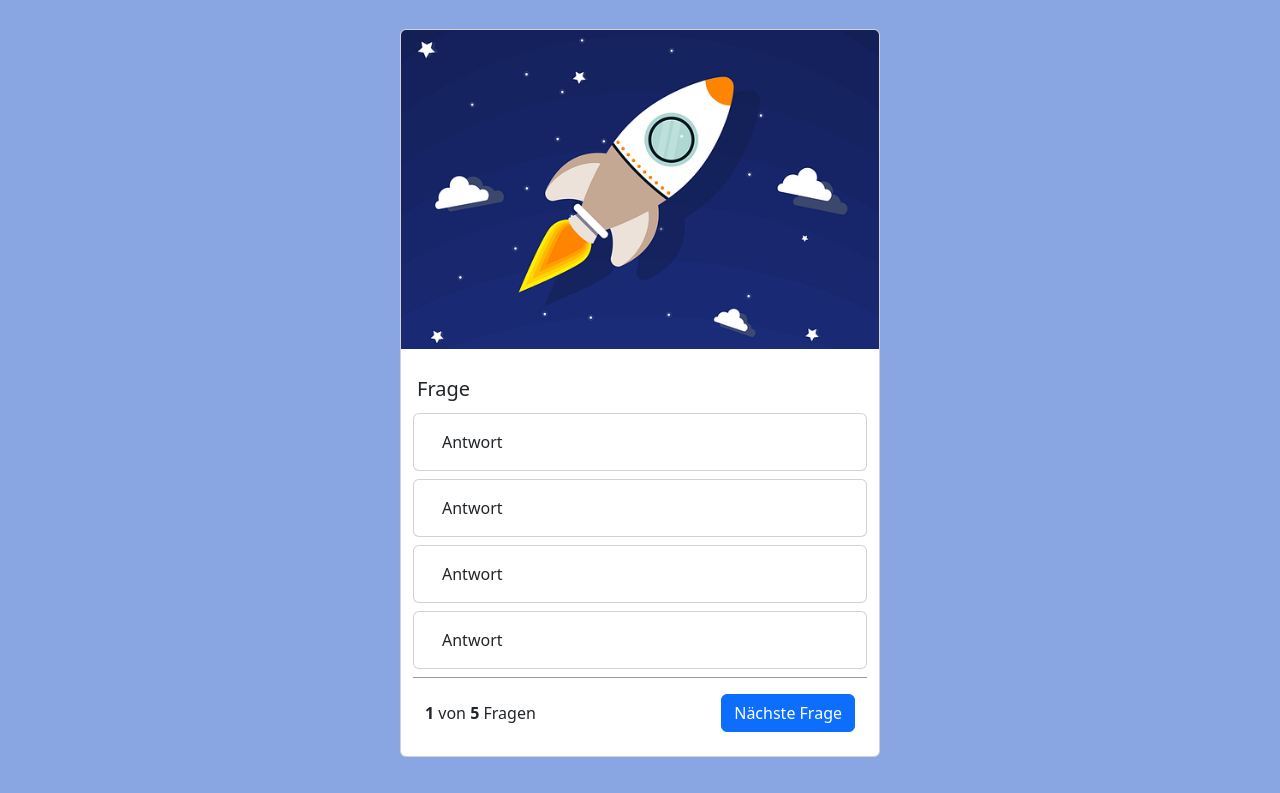
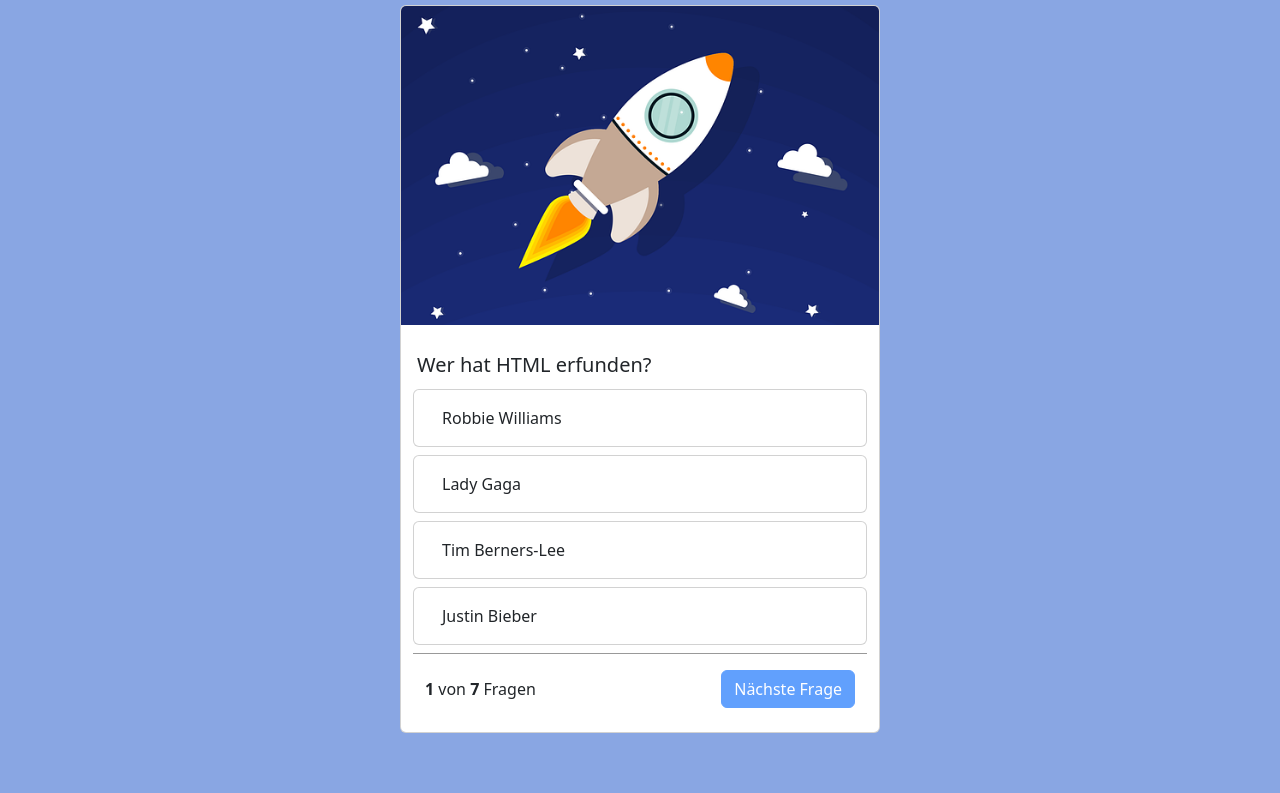
Before and after one commit to edda14/Quizapp, a plain HTML site: page index.html in a window 1280 px wide. Shown: the part 63-856 px from the top of the page. After the commit the page ends 808 px from the top, so only its background shows below. Drawn offline with nearby package versions, Linux system fonts and the light colour scheme.

Commit message:
new functions and Elements

```diff
--- a/index.html
+++ b/index.html
@@ -15,7 +15,7 @@
     <title>Quizapp</title>
 </head>
 
-<body>
+<body onload="init()">
     <nav class="navbar bg-body-tertiary">
         <div class="container-fluid">
             <a class="navbar-brand" href="#">Quizapp</a>
@@ -24,35 +24,41 @@
     <div class="container">
         <div class="card">
             <img src="./img/rocket.png" class="card-img-top height">
-            <div class="card-body row p-4">
-                <h5 class="card-title p-1">Frage</h5>
-                <div class="card mb-2">
-                    <div class="card-body">
+            <div class="card-body d-none card-end-screen" id="card-end-screen">
+                <h1>Quiz beendet</h1>
+                <img class="tropy-little" src="./img/trophy.png" alt="">
+                <div>Du hast <b id="right-answers">0</b> Fragen von <b id="all-question-number">7</b> richtig
+                    beantwortet</div>
+            </div>
+            <div id="card-screen" class="card-body row p-4">
+                <h5 id="question-text" class="card-title p-1">Frage</h5>
+                <div onclick="answer('answer_1')" class="card quiz-answer mb-2">
+                    <div id="answer_1" class="card-body">
                         Antwort
                     </div>
                 </div>
-                <div class="card mb-2">
-                    <div class="card-body">
+                <div onclick="answer('answer_2')" class="card quiz-answer mb-2">
+                    <div id="answer_2" class="card-body">
                         Antwort
                     </div>
                 </div>
-                <div class="card mb-2">
-                    <div class="card-body">
+                <div onclick="answer('answer_3')" class="card quiz-answer mb-2">
+                    <div id="answer_3" class="card-body">
                         Antwort
                     </div>
                 </div>
-                <div class="card mb-2 ">
-                    <div class="card-body">
+                <div onclick="answer('answer_4')" class="card quiz-answer mb-2">
+                    <div id="answer_4" class="card-body">
                         Antwort
                     </div>
                 </div>
-
                 <div class="question-footer pt-3">
                     <span>
-                        <b>1</b> von <b>5</b> Fragen
+                        <b id="question-number">1</b> von <b id="all-questions">5</b> Fragen
                     </span>
 
-                    <button class="btn btn-primary">Nächste Frage</button>
+                    <button disabled onclick="nextQuestion()" id="next-button" class="btn btn-primary">Nächste
+                        Frage</button>
                 </div>
 
             </div>
--- a/script.js
+++ b/script.js
@@ -0,0 +1,121 @@
+let questions = [
+    {
+        "question": "Wer hat HTML erfunden?",
+        "answer_1": "Robbie Williams",
+        "answer_2": "Lady Gaga",
+        "answer_3": "Tim Berners-Lee",
+        "answer_4": "Justin Bieber",
+        "right_answer": 3
+
+    },
+    {
+        "question": "Was bedeutet das HTML Tag &lt;a&gt;?",
+        "answer_1": "Fetter Text",
+        "answer_2": "Container",
+        "answer_3": "Ein Link",
+        "answer_4": "Kursiv",
+        "right_answer": 3
+    },
+    {
+        "question": "Wie bindet man eine Webseite in eine Webseite ein?",
+        "answer_1": "&lt;iframe&gt;, &lt;frame&gt;, and &lt;frameset&gt;",
+        "answer_2": "&lt;iframe&gt;",
+        "answer_3": "&lt;frame&gt;",
+        "answer_4": "&lt;frameset&gt;",
+        "right_answer": 2
+    },
+    {
+        "question": "Wie definiert man in Javascript eine Variable",
+        "answer_1": "let 100 = rate;",
+        "answer_2": "100 = let rate;",
+        "answer_3": "rate = 100;",
+        "answer_4": "let rate = 100;",
+        "right_answer": 4
+    },
+    {
+        "question": "Wie wählst du alle Elemente vom Typ &lt;a&gt; mit dem attribut title aus?",
+        "answer_1": "a[title] {...}",
+        "answer_2": "a > title {...}",
+        "answer_3": "a.title {...}",
+        "answer_4": "a=title {...}",
+        "right_answer": 1
+    },
+    {
+        "question": "Wie greift man auf den inhalt einer Id zu?",
+        "answer_1": "document.getElementById",
+        "answer_2": "content.getElementById",
+        "answer_3": "content.getelementbyid",
+        "answer_4": "document.getelementbyid",
+        "right_answer": 1
+    },
+    {
+        "question": "Wie werden Sekunden in Javascript dargestellt?",
+        "answer_1": "Zehntelsekunden",
+        "answer_2": "Millisekunden",
+        "answer_3": "Sekunden",
+        "answer_4": "Makrosekunden",
+        "right_answer": 2
+    }
+
+];
+
+let rightQuestions = 0;
+let currentQuestion = 0;
+
+function init() {
+    document.getElementById("all-questions").innerHTML = questions.length;
+    showQuestion();
+
+}
+
+function showQuestion() {
+    let question = questions[currentQuestion];
+    if (currentQuestion >= questions.length) {
+        document.getElementById('card-end-screen').classList.remove('d-none');
+        document.getElementById('card-screen').classList.add('d-none');
+        document.getElementById('all-question-number').innerHTML = questions.length;
+        document.getElementById('right-answers').innerHTML = rightQuestions;
+    } else {
+        document.getElementById('question-number').innerHTML = currentQuestion + 1;
+        document.getElementById("question-text").innerHTML = question["question"];
+        document.getElementById("answer_1").innerHTML = question["answer_1"];
+        document.getElementById("answer_2").innerHTML = question["answer_2"];
+        document.getElementById("answer_3").innerHTML = question["answer_3"];
+        document.getElementById("answer_4").innerHTML = question["answer_4"];
+    }
+}
+
+function answer(selection) {
+    let question = questions[currentQuestion];
+    let selectedquestionnumber = selection.slice(-1);
+    let idOfRightAnswer = `answer_${question["right_answer"]}`;
+    if (selectedquestionnumber == question["right_answer"]) {
+        console.log("Richtige Antwort");
+        document.getElementById(selection).parentNode.classList.add('bg-success');
+        rightQuestions++;
+    } else {
+        document.getElementById(selection).parentNode.classList.add('bg-danger');
+        document.getElementById(idOfRightAnswer).parentNode.classList.add('bg-success');
+    }
+    document.getElementById('next-button').disabled = false;
+}
+
+function nextQuestion() {
+    currentQuestion++; // z.B von 1 auf 0.
+    showQuestion();
+    document.getElementById('next-button').disabled = true; //sperrt den 'nächste Frage Button'
+    document.getElementById('answer_1').parentNode.classList.remove('bg-danger');
+    resetAnswerButtons();
+
+}
+
+function resetAnswerButtons() {
+    document.getElementById('answer_1').parentNode.classList.remove('bg-danger');
+    document.getElementById('answer_2').parentNode.classList.remove('bg-danger');
+    document.getElementById('answer_3').parentNode.classList.remove('bg-danger');
+    document.getElementById('answer_4').parentNode.classList.remove('bg-danger');
+    document.getElementById('answer_1').parentNode.classList.remove('bg-success');
+    document.getElementById('answer_2').parentNode.classList.remove('bg-success');
+    document.getElementById('answer_3').parentNode.classList.remove('bg-success');
+    document.getElementById('answer_4').parentNode.classList.remove('bg-success');
+}
--- a/style.css
+++ b/style.css
@@ -1,10 +1,10 @@
-body{
+body {
     min-height: 100vh !important;
     background-color: rgb(137, 166, 227) !important;
 }
 
 .container {
-    height: 100vh;
+    height: 94vh;
     display: flex;
     align-items: center;
     justify-content: center;
@@ -21,3 +21,30 @@ body{
 .card {
     width: 30rem;
 }
+
+.quiz-answer:hover {
+    cursor: pointer;
+    background-color: rgba(0, 0, 0, 0.04);
+}
+
+.bg-success,
+.bg-danger {
+    color: white !important;
+}
+
+.d-none {
+    display: none;
+}
+
+.tropy-little {
+    width: 50px;
+    object-fit: cover;
+}
+
+.card-end-screen {
+    display: flex;
+    flex-direction: column;
+    align-items: center;
+    justify-content: center;
+    gap: 24px;
+}
```
Also changed, not shown: Quizapp/tropy.png (deleted), img/trophy.png (added), 3 other files.
